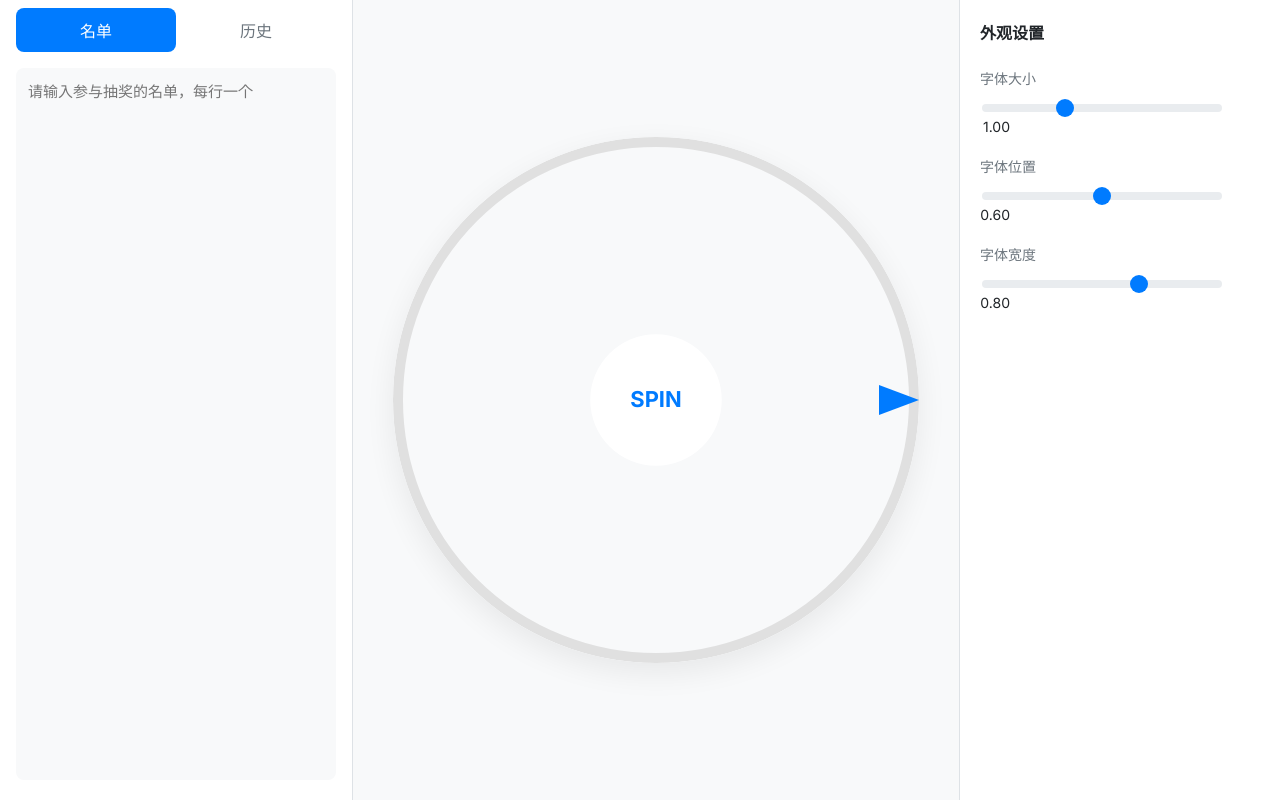
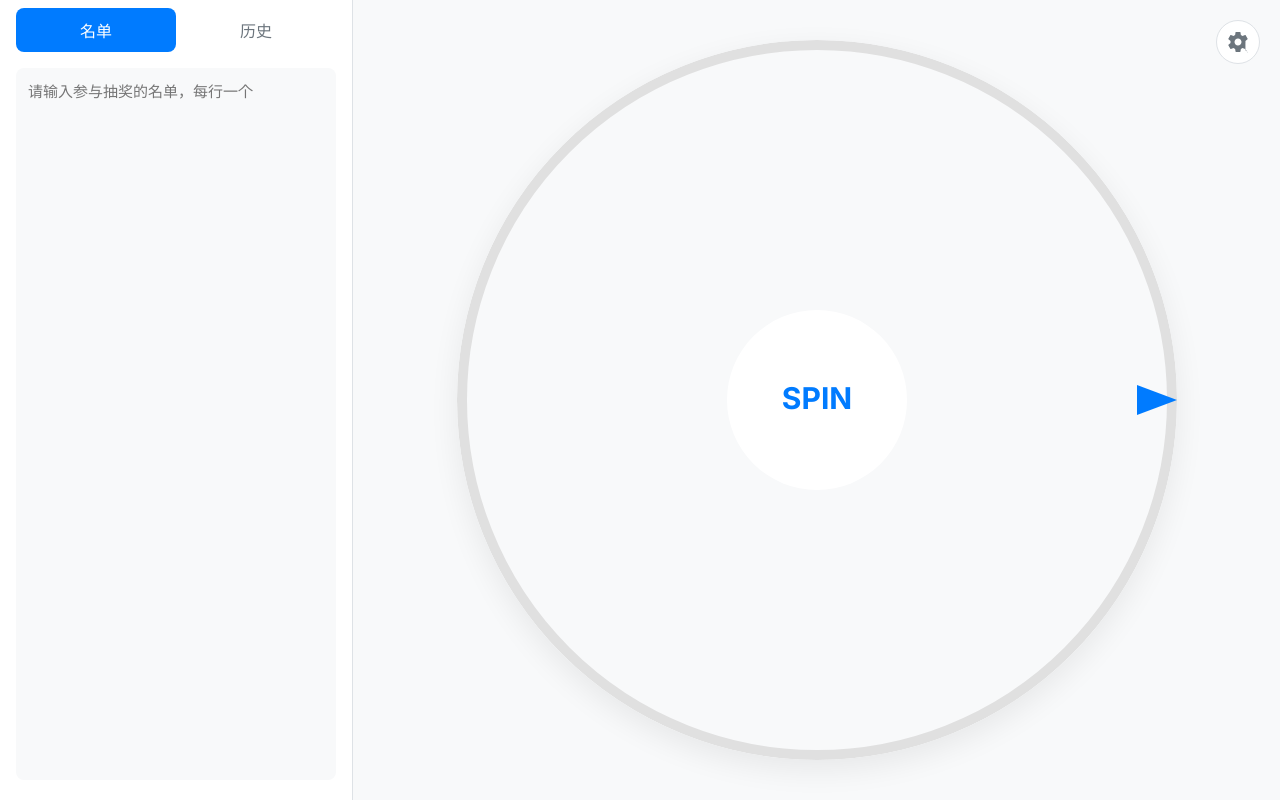
Before and after one commit to JulianFreeman/lucky-names, a Vue app: page / in a window 1280 px wide. Built offline with nearby package versions, Linux system fonts and the light colour scheme.

Commit message:
hide right panel

```diff
--- a/src/App.vue
+++ b/src/App.vue
@@ -11,6 +11,33 @@ const wheelSettings = reactive({
   fontSize: 1.0,
   textRadius: 0.6,
   textWidth: 0.8,
+});
+
+const isSettingsPanelOpen = ref(false);
+const rightPanelRef = ref<HTMLElement | null>(null);
+const settingsBtnRef = ref<HTMLElement | null>(null);
+
+const toggleSettingsPanel = () => {
+  isSettingsPanelOpen.value = !isSettingsPanelOpen.value;
+};
+
+const handleClickOutside = (event: MouseEvent) => {
+  if (isSettingsPanelOpen.value) {
+    const target = event.target as Node;
+    const isClickInsidePanel = rightPanelRef.value?.contains(target);
+    const isClickOnButton = settingsBtnRef.value?.contains(target);
+    if (!isClickInsidePanel && !isClickOnButton) {
+      isSettingsPanelOpen.value = false;
+    }
+  }
+};
+
+watch(isSettingsPanelOpen, (isOpen) => {
+  if (isOpen) {
+    document.addEventListener('mousedown', handleClickOutside);
+  } else {
+    document.removeEventListener('mousedown', handleClickOutside);
+  }
 });
 
 const names = computed(() => {
@@ -79,7 +106,9 @@ watch(wheelSettings, (newValue) => {
       </div>
     </div>
     <div class="main-content">
-      <LuckyWheel
+                    <button @click="toggleSettingsPanel" class="settings-btn" ref="settingsBtnRef">
+                      <svg xmlns="http://www.w3.org/2000/svg" height="24px" viewBox="0 0 24 24" width="24px" fill="currentColor"><path d="M0 0h24v24H0V0z" fill="none"/><path d="M19.43 12.98c.04-.32.07-.64.07-.98s-.03-.66-.07-.98l2.11-1.65c.19-.15.24-.42.12-.64l-2-3.46c-.12-.22-.39-.3-.61-.22l-2.49 1c-.52-.4-1.08-.73-1.69-.98l-.38-2.65C14.46 2.18 14.25 2 14 2h-4c-.25 0-.46.18-.49.42l-.38 2.65c-.61.25-1.17.59-1.69.98l-2.49-1c-.23-.09-.49 0-.61.22l-2 3.46c-.13.22-.07.49.12.64l2.11 1.65c-.04.32-.07.65-.07.98s.03.66.07.98l-2.11 1.65c-.19.15-.24.42-.12.64l2 3.46c.12.22.39.3.61.22l2.49-1c.52.4 1.08.73 1.69.98l.38 2.65c.03.24.24.42.49.42h4c.25 0 .46-.18.49-.42l.38-2.65c.61-.25 1.17-.59 1.69-.98l2.49 1c.23.09.49 0 .61.22l2 3.46c.12-.22.07-.49-.12-.64l-2.11-1.65zM12 15.5c-1.93 0-3.5-1.57-3.5-3.5s1.57-3.5 3.5-3.5 3.5 1.57 3.5 3.5-1.57 3.5-3.5 3.5z"/></svg>
+                    </button>      <LuckyWheel
         :prizes="names"
         :font-size-multiplier="wheelSettings.fontSize"
         :text-radius-factor="wheelSettings.textRadius"
@@ -87,13 +116,15 @@ watch(wheelSettings, (newValue) => {
         @winner-selected="handleWinnerSelected"
       />
     </div>
-    <div class="right-panel">
+    <Transition name="slide-fade">
+      <div v-if="isSettingsPanelOpen" class="right-panel" ref="rightPanelRef">
         <RightPanel
           v-model:font-size="wheelSettings.fontSize"
           v-model:text-radius="wheelSettings.textRadius"
           v-model:text-width="wheelSettings.textWidth"
         />
       </div>
+    </Transition>
   </div>
 </template>
 
@@ -103,6 +134,8 @@ watch(wheelSettings, (newValue) => {
   height: 100vh;
   background-color: var(--light-gray);
   color: var(--text-color);
+  position: relative;
+  overflow: hidden;
 }
 
 .sidebar {
@@ -114,6 +147,64 @@ watch(wheelSettings, (newValue) => {
   box-shadow: none;
   padding: 0 16px;
   flex-shrink: 0;
+  z-index: 10;
+}
+
+.main-content {
+  flex: 1;
+  display: flex;
+  justify-content: center;
+  align-items: center;
+  background-color: var(--light-gray);
+  padding: 40px;
+  box-sizing: border-box;
+  min-width: 0;
+  position: relative;
+}
+
+.settings-btn {
+  position: absolute;
+  top: 20px;
+  right: 20px;
+  z-index: 20;
+  background-color: #fff;
+  border: 1px solid var(--border-color);
+  border-radius: 50%;
+  width: 44px;
+  height: 44px;
+  display: flex;
+  justify-content: center;
+  align-items: center;
+  cursor: pointer;
+  color: var(--dark-gray);
+  transition: all 0.2s;
+}
+.settings-btn:hover {
+  color: var(--primary-color);
+  box-shadow: 0 4px 12px rgba(0,0,0,0.1);
+}
+
+.right-panel {
+  position: absolute;
+  top: 0;
+  right: 0;
+  width: 280px;
+  height: 100%;
+  background-color: #ffffff;
+  border-left: 1px solid var(--border-color);
+  padding: 20px;
+  box-shadow: -4px 0 20px rgba(0,0,0,0.08);
+  z-index: 100;
+}
+
+.slide-fade-enter-active,
+.slide-fade-leave-active {
+  transition: transform 0.3s ease;
+}
+
+.slide-fade-enter-from,
+.slide-fade-leave-to {
+  transform: translateX(100%);
 }
 
 .tabs {
@@ -233,23 +324,4 @@ watch(wheelSettings, (newValue) => {
   margin-top: 30px;
   font-size: 15px;
 }
-
-.main-content {
-  flex: 1;
-  display: flex;
-  justify-content: center;
-  align-items: center;
-  background-color: var(--light-gray);
-  padding: 40px;
-  box-sizing: border-box;
-  min-width: 0;
-}
-
-.right-panel {
-  width: 280px;
-  background-color: #ffffff;
-  border-left: 1px solid var(--border-color);
-  padding: 20px;
-  flex-shrink: 0;
-}
 </style>
```
Lines whose indentation alone changed are shown as unchanged.
